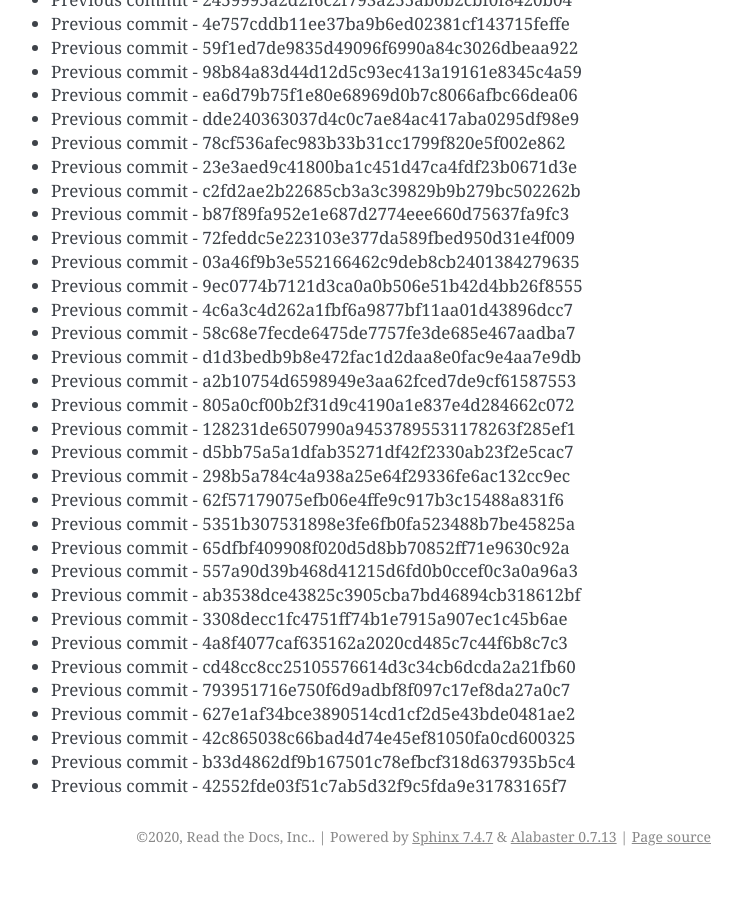
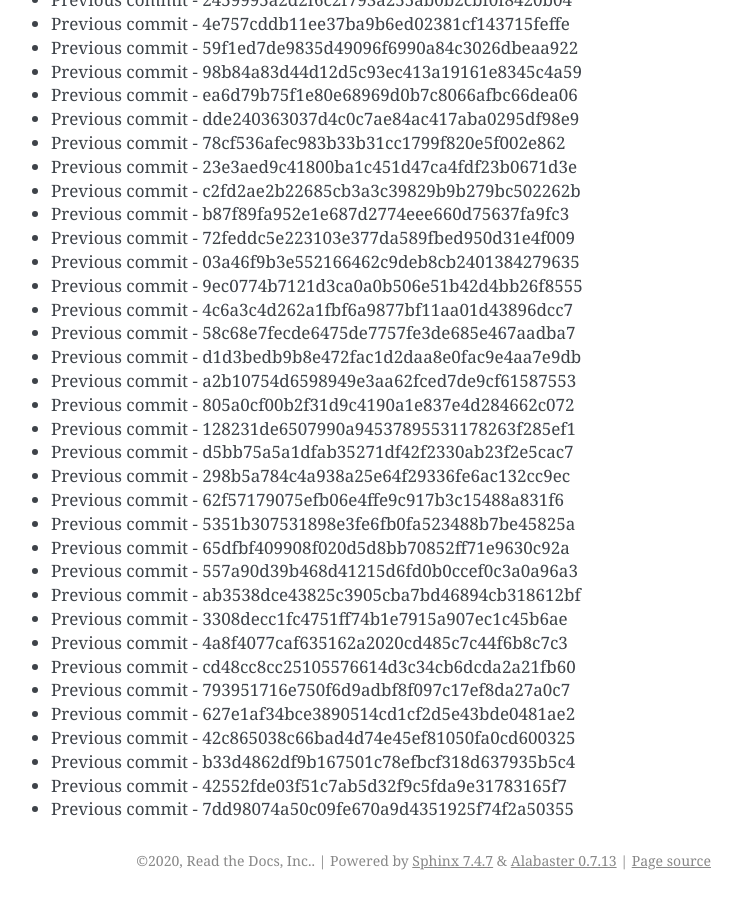
Before and after one commit to readthedocs/rtd-git-stresstest, a Sphinx documentation site: the page built from docs/updates.rst, in a window 1280 px wide and 900 px high, scrolled down 51414 px. Shown: the whole window, without its empty margins (399-1141 px from the left). Built offline with Sphinx 7.4.7, drawn with Linux system fonts in a browser that asks for light colours; before the commit the page ends 52290 px from its top, so only the background shows below that.

Commit message:
Generating commit from previous: 7dd98074a50c09fe670a9d4351925f74f2a50355

```diff
--- a/docs/updates.rst
+++ b/docs/updates.rst
@@ -2192,3 +2192,4 @@ It can be tested for any performance characteristics.
 * Previous commit - 42c865038c66bad4d74e45ef81050fa0cd600325
 * Previous commit - b33d4862df9b167501c78efbcf318d637935b5c4
 * Previous commit - 42552fde03f51c7ab5d32f9c5fda9e31783165f7
+* Previous commit - 7dd98074a50c09fe670a9d4351925f74f2a50355
```
